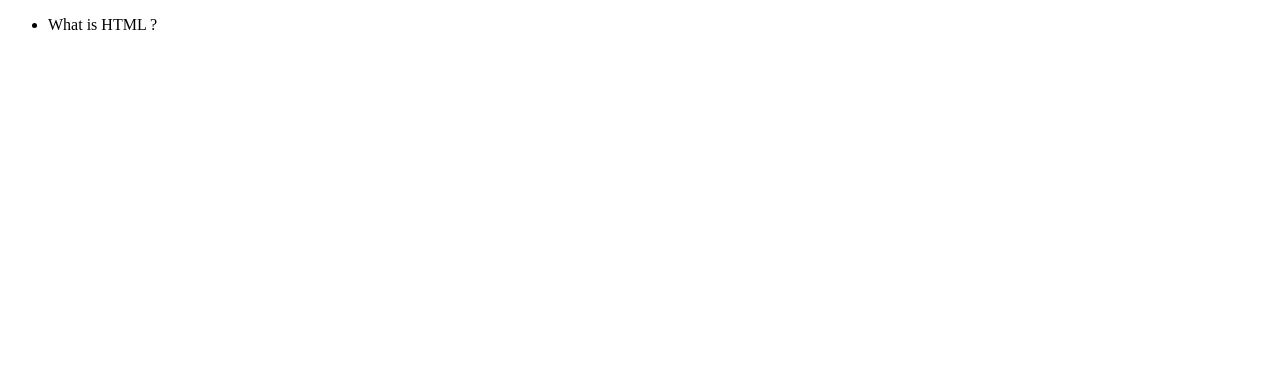
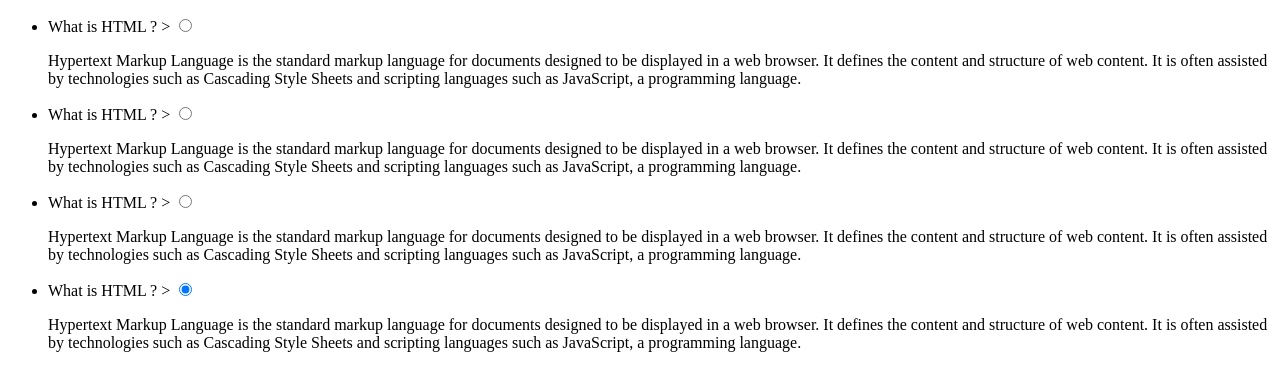
Before and after one commit to Rakibul-ri/Javascprit-Practice-sumit, a plain HTML site: page redio/index.html in a window 1280 px wide. Drawn offline with Linux system fonts and the light colour scheme.

Commit message:
modified

```diff
--- a/redio/index.html
+++ b/redio/index.html
@@ -9,7 +9,38 @@
 <body>
     <Ul id="accodion">
         <li>
-            <label for="First">What is HTML ? <span></span></label>
+            <label for="First">What is HTML ? <span> &#x3e;</span></label>
+            <input type="radio" name="First" id="accodion" checked>
+            <div class="continer">
+                <p>Hypertext Markup Language is the standard markup language for documents designed to be displayed in a web browser. It defines the content and structure of web content. It is often assisted by technologies such as Cascading Style Sheets and scripting languages such as JavaScript, a programming language.</p>
+            </div>
+        </li>
+    </Ul>
+    <Ul id="accodion">
+        <li>
+            <label for="First">What is HTML ? <span> &#x3e;</span></label>
+            <input type="radio" name="First" id="accodion" checked>
+            <div class="continer">
+                <p>Hypertext Markup Language is the standard markup language for documents designed to be displayed in a web browser. It defines the content and structure of web content. It is often assisted by technologies such as Cascading Style Sheets and scripting languages such as JavaScript, a programming language.</p>
+            </div>
+        </li>
+    </Ul>
+    <Ul id="accodion">
+        <li>
+            <label for="First">What is HTML ? <span> &#x3e;</span></label>
+            <input type="radio" name="First" id="accodion" checked>
+            <div class="continer">
+                <p>Hypertext Markup Language is the standard markup language for documents designed to be displayed in a web browser. It defines the content and structure of web content. It is often assisted by technologies such as Cascading Style Sheets and scripting languages such as JavaScript, a programming language.</p>
+            </div>
+        </li>
+    </Ul>
+    <Ul id="accodion">
+        <li>
+            <label for="First">What is HTML ? <span> &#x3e;</span></label>
+            <input type="radio" name="First" id="accodion" checked>
+            <div class="continer">
+                <p>Hypertext Markup Language is the standard markup language for documents designed to be displayed in a web browser. It defines the content and structure of web content. It is often assisted by technologies such as Cascading Style Sheets and scripting languages such as JavaScript, a programming language.</p>
+            </div>
         </li>
     </Ul>
 
```
